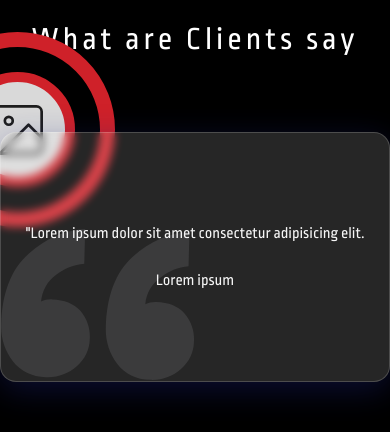
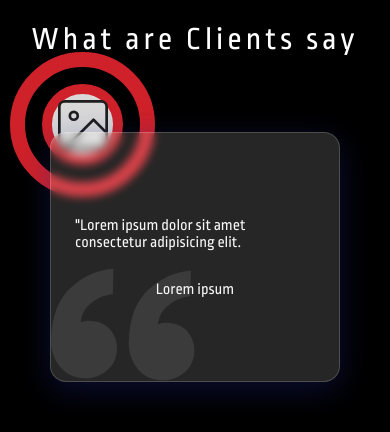
Before and after one commit to 24vishwas/music-website, a plain HTML site: page index.html in a window 390 px wide. Shown: the part 2640-3072 px from the top of the page. Drawn offline with nearby package versions, Linux system fonts and the light colour scheme.

Commit message:
first commit

```diff
--- a/style.css
+++ b/style.css
@@ -725,6 +725,7 @@ li {
     height: 50px;
     object-fit: cover;
   }
+
   .testimonial .content{
     /* width: 400px; */
   min-height: 250px;
@@ -759,6 +760,15 @@ li {
     justify-content: center;
     margin-inline: auto;
     margin-top: 100px;
+  }
+  @media (max-width:500px) {
+    .testimonial{
+        margin-inline: 50px;
+      }
+      .rings{
+        top: -80px;
+        left: -40px;
+      }
   }
   /* testionail section end */
 
```
